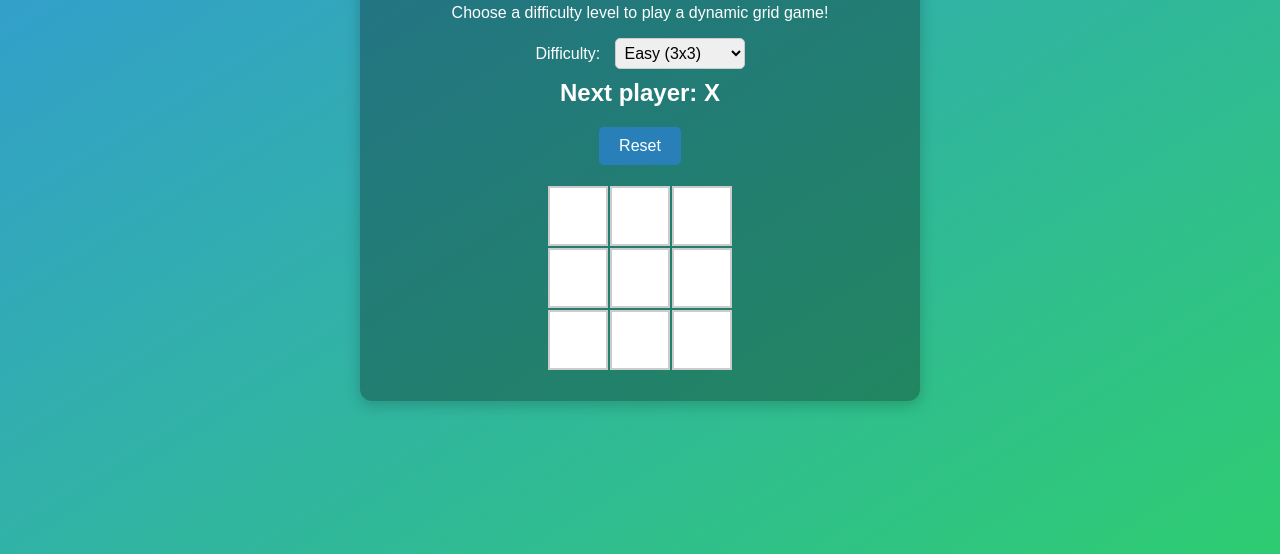
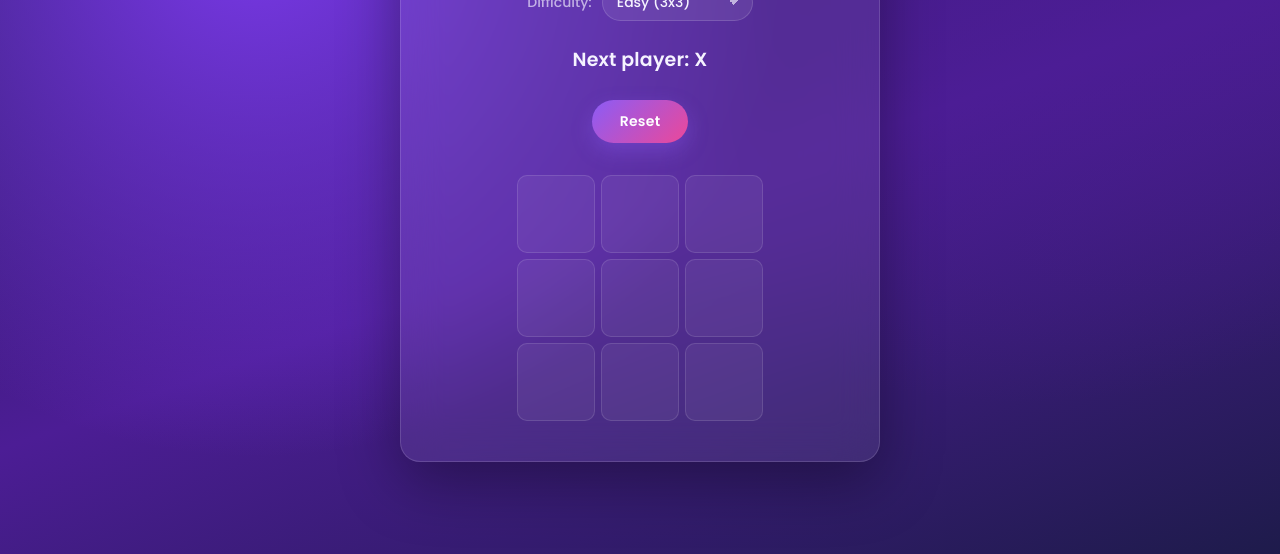
Before and after one commit to nagacharankumarreddy/tictactoe, a React app: page / in a window 1280 px wide. Shown: the part 246-800 px from the top of the page. Built offline with nearby package versions, Linux system fonts and the light colour scheme.

Commit message:
style added

```diff
--- a/public/index.html
+++ b/public/index.html
@@ -6,13 +6,19 @@
       name="viewport"
       content="width=device-width, initial-scale=1, shrink-to-fit=no"
     />
-    <meta name="theme-color" content="#000000" />
+    <meta name="theme-color" content="#6c5ce7" />
     <!--
       manifest.json provides metadata used when your web app is added to the
       homescreen on Android. See https://developers.google.com/web/fundamentals/engage-and-retain/web-app-manifest/
     -->
     <link rel="manifest" href="%PUBLIC_URL%/manifest.json" />
     <link rel="shortcut icon" href="%PUBLIC_URL%/favicon.ico" />
+    <link rel="preconnect" href="https://fonts.googleapis.com" />
+    <link rel="preconnect" href="https://fonts.gstatic.com" crossorigin />
+    <link
+      href="https://fonts.googleapis.com/css2?family=Poppins:wght@400;500;600;700;800&display=swap"
+      rel="stylesheet"
+    />
     <!--
       Notice the use of %PUBLIC_URL% in the tags above.
       It will be replaced with the URL of the `public` folder during the build.
--- a/src/index.css
+++ b/src/index.css
@@ -1,140 +1,269 @@
+:root {
+  --bg-start: #1e1b4b;
+  --bg-mid: #4c1d95;
+  --bg-end: #7c3aed;
+  --card-bg: rgba(255, 255, 255, 0.07);
+  --card-border: rgba(255, 255, 255, 0.14);
+  --text-primary: #f5f3ff;
+  --text-secondary: rgba(245, 243, 255, 0.65);
+  --accent-x: #a78bfa;
+  --accent-x-glow: #8b5cf6;
+  --accent-o: #2dd4bf;
+  --accent-o-glow: #14b8a6;
+  --accent-gradient: linear-gradient(135deg, #8b5cf6, #ec4899);
+  --square-bg: rgba(255, 255, 255, 0.06);
+  --square-border: rgba(255, 255, 255, 0.12);
+  --radius-lg: 20px;
+  --radius-md: 14px;
+  --radius-sm: 10px;
+}
+
+* {
+  box-sizing: border-box;
+}
+
 body,
 html {
   margin: 0;
   padding: 0;
   height: 100%;
-  font-family: "Arial", sans-serif;
+  font-family: "Poppins", "Segoe UI", sans-serif;
 }
 
 .fullscreen-container {
   display: flex;
   justify-content: center;
   align-items: center;
-  height: 100vh;
-  background: linear-gradient(to bottom right, #3498db, #2ecc71);
-  padding: 20px;
+  min-height: 100vh;
+  background: radial-gradient(circle at 20% 20%, var(--bg-end) 0%, transparent 45%),
+    radial-gradient(circle at 80% 0%, var(--bg-mid) 0%, transparent 50%),
+    linear-gradient(160deg, var(--bg-start), var(--bg-mid) 55%, var(--bg-start));
+  background-attachment: fixed;
+  padding: 24px;
   box-sizing: border-box;
 }
 
 .game {
-  background: rgba(0, 0, 0, 0.3);
-  padding: 30px;
-  border-radius: 12px;
-  box-shadow: 0 4px 15px rgba(0, 0, 0, 0.2);
+  background: var(--card-bg);
+  backdrop-filter: blur(20px);
+  -webkit-backdrop-filter: blur(20px);
+  border: 1px solid var(--card-border);
+  padding: 40px 36px;
+  border-radius: var(--radius-lg);
+  box-shadow: 0 20px 60px rgba(0, 0, 0, 0.35), inset 0 1px 0 rgba(255, 255, 255, 0.08);
   text-align: center;
-  color: white;
-  max-width: 500px;
+  color: var(--text-primary);
+  max-width: 480px;
   width: 100%;
+  animation: fade-in 0.5s ease both;
+}
+
+.game h2 {
+  margin: 0 0 6px;
+  font-size: 30px;
+  font-weight: 800;
+  letter-spacing: -0.02em;
+  background: var(--accent-gradient);
+  -webkit-background-clip: text;
+  background-clip: text;
+  color: transparent;
+}
+
+.game > p {
+  margin: 0 0 24px;
+  color: var(--text-secondary);
+  font-size: 14px;
+  font-weight: 400;
+}
+
+.controls {
+  display: flex;
+  align-items: center;
+  justify-content: center;
+  gap: 10px;
+  margin-bottom: 18px;
+}
+
+.controls label {
+  font-size: 14px;
+  font-weight: 500;
+  color: var(--text-secondary);
+}
+
+.controls select {
+  appearance: none;
+  -webkit-appearance: none;
+  background: rgba(255, 255, 255, 0.08);
+  color: var(--text-primary);
+  padding: 8px 34px 8px 14px;
+  font-size: 14px;
+  font-weight: 500;
+  font-family: inherit;
+  border-radius: 999px;
+  border: 1px solid var(--card-border);
+  cursor: pointer;
+  transition: border-color 0.2s ease, background 0.2s ease;
+  background-image: linear-gradient(45deg, transparent 50%, var(--text-secondary) 50%),
+    linear-gradient(135deg, var(--text-secondary) 50%, transparent 50%);
+  background-position: calc(100% - 18px) center, calc(100% - 13px) center;
+  background-size: 5px 5px, 5px 5px;
+  background-repeat: no-repeat;
+}
+
+.controls select:hover {
+  border-color: var(--accent-x);
+  background-color: rgba(255, 255, 255, 0.12);
+}
+
+.controls select:focus {
+  outline: none;
+  border-color: var(--accent-x);
+  box-shadow: 0 0 0 3px rgba(167, 139, 250, 0.25);
+}
+
+.controls select option {
+  background: var(--bg-start);
+  color: var(--text-primary);
 }
 
 .status {
-  font-size: 24px;
+  font-size: 19px;
   margin-bottom: 20px;
-  font-weight: bold;
+  font-weight: 600;
+  letter-spacing: 0.01em;
+  min-height: 26px;
 }
 
 .resetbut {
-  padding: 10px 20px;
-  font-size: 16px;
-  background-color: #2980b9;
+  padding: 11px 28px;
+  font-size: 14px;
+  font-weight: 600;
+  font-family: inherit;
+  letter-spacing: 0.02em;
+  background: var(--accent-gradient);
   color: #fff;
   border: none;
   cursor: pointer;
-  transition: background-color 0.3s;
-  border-radius: 5px;
-  margin-bottom: 20px;
+  border-radius: 999px;
+  margin-bottom: 26px;
+  box-shadow: 0 8px 20px rgba(139, 92, 246, 0.35);
+  transition: transform 0.2s ease, box-shadow 0.2s ease, filter 0.2s ease;
 }
 
 .resetbut:hover {
-  background-color: #1d5fa0;
+  transform: translateY(-2px);
+  box-shadow: 0 12px 26px rgba(139, 92, 246, 0.45);
+  filter: brightness(1.08);
+}
+
+.resetbut:active {
+  transform: translateY(0);
+  box-shadow: 0 6px 14px rgba(139, 92, 246, 0.35);
 }
 
 .board-container {
   display: flex;
   flex-direction: column;
   align-items: center;
+  gap: 6px;
 }
 
 .board-row {
   display: flex;
+  gap: 6px;
 }
 
 .square {
-  width: 80px;
-  height: 80px;
-  font-size: 32px;
-  border: 2px solid #ccc;
+  width: 78px;
+  height: 78px;
+  font-size: 30px;
+  font-weight: 700;
+  border: 1px solid var(--square-border);
+  border-radius: var(--radius-sm);
   display: flex;
   align-items: center;
   justify-content: center;
   cursor: pointer;
-  background-color: #fff;
-  transition: background-color 0.3s, color 0.3s;
-  margin: 2px;
+  background: var(--square-bg);
+  color: var(--text-primary);
+  transition: background 0.2s ease, transform 0.15s ease, border-color 0.2s ease, box-shadow 0.2s ease;
 }
 
 .square:hover {
-  background-color: #eee;
+  background: rgba(255, 255, 255, 0.14);
+  transform: translateY(-2px);
+  border-color: rgba(255, 255, 255, 0.24);
+}
+
+.square:active {
+  transform: translateY(0);
+}
+
+.square.X,
+.square.O {
+  animation: pop-in 0.25s ease both;
 }
 
 .square.X {
-  background-color: #3498db;
-  color: #fff;
+  background: rgba(167, 139, 250, 0.16);
+  border-color: rgba(167, 139, 250, 0.45);
+  color: var(--accent-x);
+  text-shadow: 0 0 18px var(--accent-x-glow);
 }
 
 .square.O {
-  background-color: #2ecc71;
-  color: #fff;
-}
-.controls {
-  margin-bottom: 10px;
+  background: rgba(45, 212, 191, 0.14);
+  border-color: rgba(45, 212, 191, 0.45);
+  color: var(--accent-o);
+  text-shadow: 0 0 18px var(--accent-o-glow);
 }
 
-.controls select {
-  margin-left: 10px;
-  padding: 5px;
-  font-size: 16px;
-  border-radius: 5px;
-  border: 1px solid #ccc;
+@keyframes pop-in {
+  from {
+    transform: scale(0.6);
+    opacity: 0;
+  }
+  to {
+    transform: scale(1);
+    opacity: 1;
+  }
 }
 
-.board-row {
-  display: flex;
-}
-
-.square {
-  width: 60px;
-  height: 60px;
-  font-size: 28px;
-  border: 2px solid #ccc;
-  display: flex;
-  align-items: center;
-  justify-content: center;
-  cursor: pointer;
-  background-color: #fff;
-  margin: 1px;
+@keyframes fade-in {
+  from {
+    transform: translateY(12px);
+    opacity: 0;
+  }
+  to {
+    transform: translateY(0);
+    opacity: 1;
+  }
 }
 
 @media (max-width: 600px) {
+  .game {
+    padding: 28px 20px;
+  }
+
+  .game h2 {
+    font-size: 24px;
+  }
+
+  .status {
+    font-size: 16px;
+  }
+
   .square {
-    width: 45px;
-    height: 45px;
+    width: 56px;
+    height: 56px;
     font-size: 22px;
   }
 }
 
-@media (max-width: 600px) {
+@media (max-width: 360px) {
   .square {
-    width: 60px;
-    height: 60px;
-    font-size: 24px;
-  }
-
-  .game {
-    padding: 20px;
-  }
-
-  .status {
-    font-size: 20px;
+    width: 46px;
+    height: 46px;
+    font-size: 18px;
   }
 }
```
Also changed, not shown: 1 other file.
